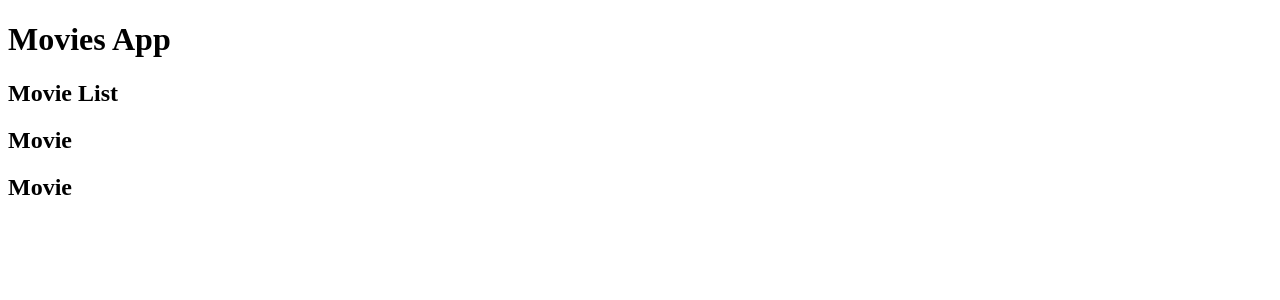
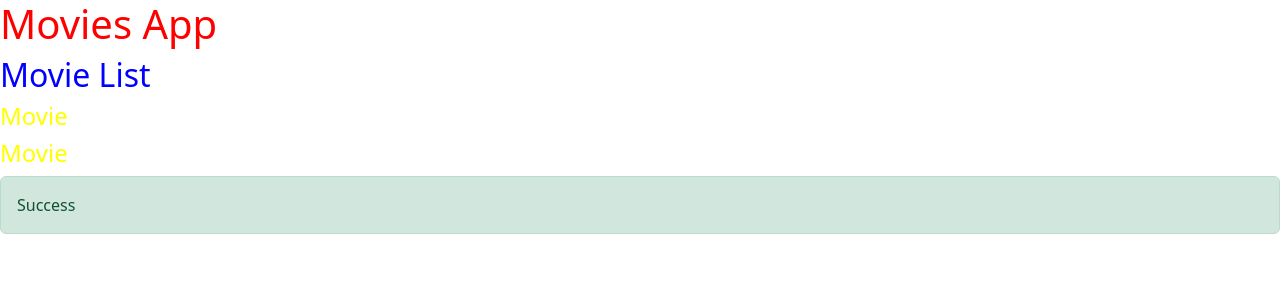
Before and after one commit to M4dn4ss/MovieApp, an Angular app: page / in a window 1280 px wide. Shown: the top 300 px of the page. Built offline with nearby package versions, Linux system fonts and the light colour scheme.

Commit message:
Component Styles

```diff
--- a/angular.json
+++ b/angular.json
@@ -25,7 +25,8 @@
               "src/assets"
             ],
             "styles": [
-              "src/styles.css"
+              "src/styles.css",
+              "node_modules/bootstrap/dist/css/bootstrap.min.css"
             ],
             "scripts": []
           },
--- a/package.json
+++ b/package.json
@@ -18,6 +18,7 @@
     "@angular/platform-browser": "^15.2.0",
     "@angular/platform-browser-dynamic": "^15.2.0",
     "@angular/router": "^15.2.0",
+    "bootstrap": "^5.2.3",
     "rxjs": "~7.8.0",
     "tslib": "^2.3.0",
     "zone.js": "~0.12.0"
--- a/src/app/app.component.css
+++ b/src/app/app.component.css
@@ -0,0 +1,3 @@
+h1{
+    color: red;
+}
--- a/src/app/app.component.html
+++ b/src/app/app.component.html
@@ -1,2 +1,6 @@
 <h1>Movies App</h1>
 <movies></movies>
+
+<div class="alert alert-success">
+    Success
+</div>
--- a/src/app/movie/movie.component.css
+++ b/src/app/movie/movie.component.css
@@ -0,0 +1,3 @@
+h4{
+    color: yellow;
+}
--- a/src/app/movie/movie.component.html
+++ b/src/app/movie/movie.component.html
@@ -1 +1 @@
-<h2>Movie</h2>
+<h4>Movie</h4>
--- a/src/app/movies/movies.component.ts
+++ b/src/app/movies/movies.component.ts
@@ -2,7 +2,12 @@ import { Component } from '@angular/core';
 
 @Component({
     selector: 'movies',
-    templateUrl: 'movies.component.html'
+    templateUrl: 'movies.component.html',
+    styles: [`
+        h2{
+            color: blue;
+        }
+    `]
 })
 export class MoviesComponent{
 
```
Also changed, not shown: src/app/movies/movies.component.html (line endings or trailing spaces), 1 other file (tests, documents, lock files or other folders).
